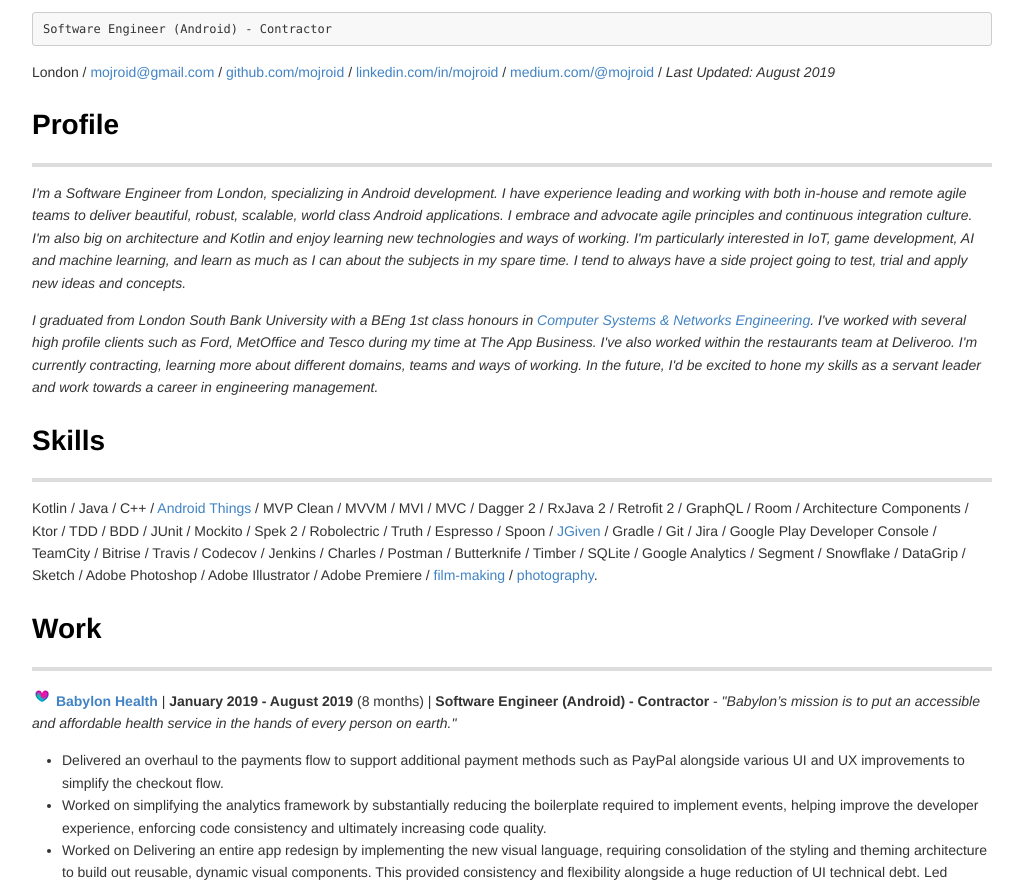
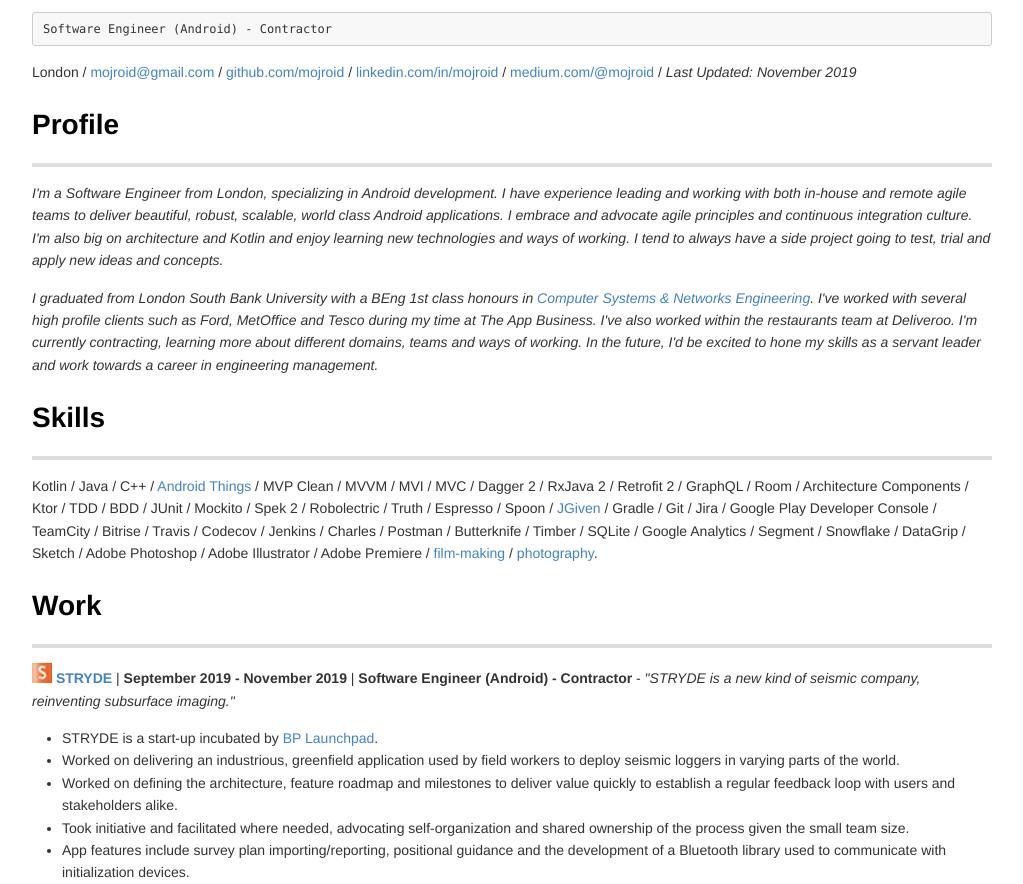
Before and after one commit to MojRoid/RESUME, a plain HTML site: page index.html in a window 1280 px wide. Shown: the part 68-952 px from the top of the page, without its empty margins (128-1151 px from the left). Drawn offline with Linux system fonts and the light colour scheme.

Commit message:
:pencil2:

```diff
--- a/index.html
+++ b/index.html
@@ -295,16 +295,26 @@ img {
 <pre><code>Software Engineer (Android) - Contractor
 </code></pre>
 
-<p>London / <a href="&#x6d;&#97;i&#108;&#116;&#111;&#x3a;&#x6d;&#111;&#x6a;&#114;&#111;&#105;&#100;&#x40;&#x67;&#109;a&#x69;&#108;&#46;&#x63;&#111;m">&#109;&#111;&#106;&#x72;&#x6f;&#105;&#100;&#64;&#103;&#109;&#x61;&#105;&#108;&#x2e;&#x63;o&#109;</a> / <a href="https://github.com/MojRoid">github.com/mojroid</a> / <a href="https://www.linkedin.com/in/mojroid">linkedin.com/in/mojroid</a> / <a href="https://medium.com/@mojroid">medium.com/@mojroid</a> / <em>Last Updated: August 2019</em></p>
+<p>London / <a href="&#x6d;&#97;i&#108;&#116;&#111;&#x3a;&#x6d;&#111;&#x6a;&#114;&#111;&#105;&#100;&#x40;&#x67;&#109;a&#x69;&#108;&#46;&#x63;&#111;m">&#109;&#111;&#106;&#x72;&#x6f;&#105;&#100;&#64;&#103;&#109;&#x61;&#105;&#108;&#x2e;&#x63;o&#109;</a> / <a href="https://github.com/MojRoid">github.com/mojroid</a> / <a href="https://www.linkedin.com/in/mojroid">linkedin.com/in/mojroid</a> / <a href="https://medium.com/@mojroid">medium.com/@mojroid</a> / <em>Last Updated: November 2019</em></p>
 <h1>Profile</h1>
 <hr />
-<p><em>I'm a Software Engineer from London, specializing in Android development. I have experience leading and working with both in-house and remote agile teams to deliver beautiful, robust, scalable, world class Android applications. I embrace and advocate agile principles and continuous integration culture. I'm also big on architecture and Kotlin and enjoy learning new technologies and ways of working. I'm particularly interested in IoT, game development, AI and machine learning, and learn as much as I can about the subjects in my spare time. I tend to always have a side project going to test, trial and apply new ideas and concepts.</em></p>
+<p><em>I'm a Software Engineer from London, specializing in Android development. I have experience leading and working with both in-house and remote agile teams to deliver beautiful, robust, scalable, world class Android applications. I embrace and advocate agile principles and continuous integration culture. I'm also big on architecture and Kotlin and enjoy learning new technologies and ways of working. I tend to always have a side project going to test, trial and apply new ideas and concepts.</em></p>
 <p><em>I graduated from London South Bank University with a BEng 1st class honours in <a href="https://www.lsbu.ac.uk/courses/course-finder/computer-systems-networks-beng-hons">Computer Systems &amp; Networks Engineering</a>. I've worked with several high profile clients such as Ford, MetOffice and Tesco during my time at The App Business. I've also worked within the restaurants team at Deliveroo. I'm currently contracting, learning more about different domains, teams and ways of working. In the future, I'd be excited to hone my skills as a servant leader and work towards a career in engineering management.</em></p>
 <h1>Skills</h1>
 <hr />
 <p>Kotlin / Java / C++ / <a href="https://medium.com/@mojroid/the-quick-and-simple-guide-to-android-things-6592636e772f">Android Things</a> / MVP Clean / MVVM / MVI / MVC / Dagger 2 / RxJava 2 / Retrofit 2 / GraphQL / Room / Architecture Components / Ktor / TDD / BDD  / JUnit / Mockito / Spek 2 / Robolectric / Truth / Espresso / Spoon / <a href="https://medium.com/@mojroid/quick-and-simple-overview-to-ui-automation-on-android-a4d5398482e4">JGiven</a> / Gradle / Git / Jira / Google Play Developer Console / TeamCity / Bitrise / Travis /  Codecov / Jenkins / Charles / Postman / Butterknife / Timber / SQLite / Google Analytics / Segment / Snowflake / DataGrip / Sketch / Adobe Photoshop / Adobe Illustrator / Adobe Premiere / <a href="https://www.youtube.com/watch?v=dLm-860kFT8">film-making</a> / <a href="http://moj-a.tumblr.com/">photography</a>.</p>
 <h1>Work</h1>
 <hr />
+<p><a href="https://www.strydefurther.com/"><img src="./icon/stryde.png" alt="STRYDE" /></a> <a href="https://www.strydefurther.com/"><strong>STRYDE</strong></a> | <strong>September 2019 - November 2019</strong> | <strong>Software Engineer (Android) - Contractor</strong> - <em>&quot;STRYDE is a new kind of seismic company, reinventing subsurface imaging.&quot;</em></p>
+<ul>
+<li>STRYDE is a start-up incubated by <a href="https://www.bp.com/en/global/corporate/what-we-do/technology-at-bp/bp-launchpad.html">BP Launchpad</a>.</li>
+<li>Worked on delivering an industrious, greenfield application used by field workers to deploy seismic loggers in varying parts of the world.</li>
+<li>Worked on defining the architecture, feature roadmap and milestones to deliver value quickly to establish a regular feedback loop with users and stakeholders alike.</li>
+<li>Took initiative and facilitated where needed, advocating self-organization and shared ownership of the process given the small team size.</li>
+<li>App features include survey plan importing/reporting, positional guidance and the development of a Bluetooth library used to communicate with initialization devices.</li>
+<li>The app followed clean architecture and SOLID principles, feature modules, 100% Kotlin, Dagger, architecture components, Room and coroutines.
+</li>
+</ul>
 <p><a href="https://www.babylonhealth.com/"><img src="./icon/babylon.png" alt="Babylon Health" /></a> <a href="https://www.babylonhealth.com/"><strong>Babylon Health</strong></a> | <strong>January 2019 - August 2019</strong> (8 months) | <strong>Software Engineer (Android) - Contractor</strong> - <em>&quot;Babylon’s mission is to put an accessible and affordable health service in the hands of every person on earth.&quot;</em></p>
 <ul>
 <li>Delivered an overhaul to the payments flow to support additional payment methods such as PayPal alongside various UI and UX improvements to simplify the checkout flow.</li>
```
Also changed, not shown: icon/stryde.png (added), 6 other files.
